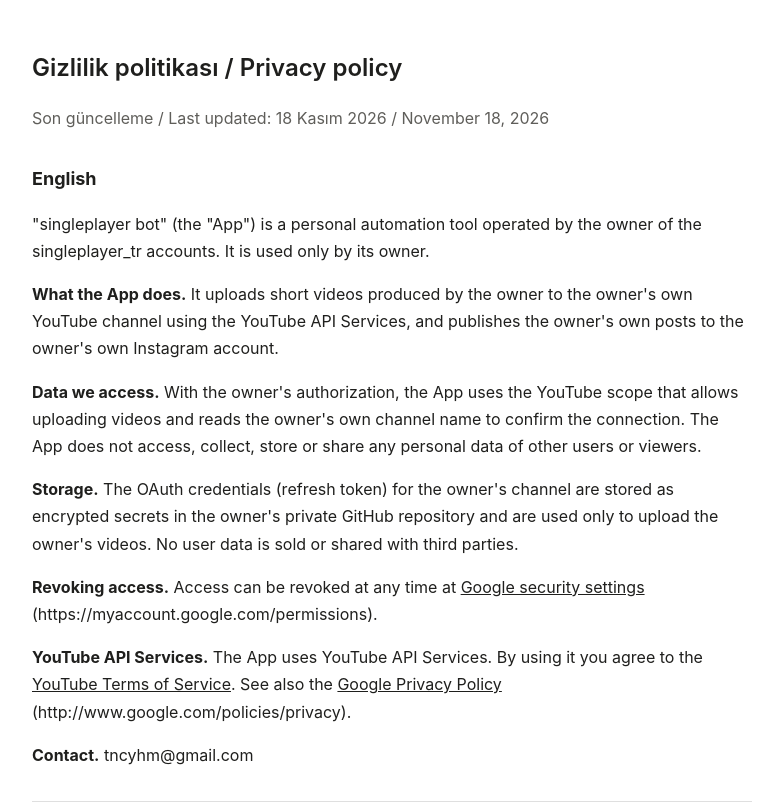
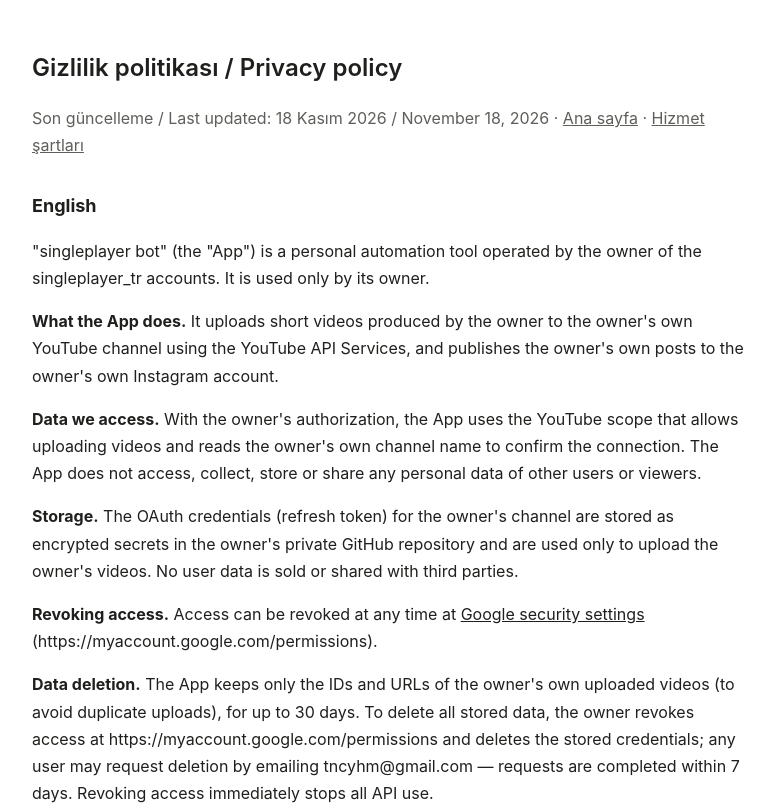
Before and after one commit to hamamcioglutuncay-hub/singleplayer-medya, a plain HTML site: page gizlilik.html in a window 1280 px wide. Shown: the top 810 px of the page, without its empty margins (248-1031 px from the left). Drawn offline with Linux system fonts and the light colour scheme.

Commit message:
Sayfa: gizlilik.html

```diff
--- a/gizlilik.html
+++ b/gizlilik.html
@@ -1,6 +1,6 @@
 <!doctype html><html lang="tr"><head><meta charset="utf-8"><meta name="viewport" content="width=device-width,initial-scale=1"><title>Gizlilik politikası</title><style>:root{color-scheme:light dark;--bg:#fff;--fg:#1f1f1d;--mu:#5f5e5a}@media(prefers-color-scheme:dark){:root{--bg:#141413;--fg:#ecebe6;--mu:#a8a69e}}body{background:var(--bg);color:var(--fg);font:16px/1.7 -apple-system,system-ui,sans-serif;max-width:720px;margin:0 auto;padding:32px 16px}h1{font-size:24px;font-weight:600}h2{font-size:18px;margin-top:32px}small,.mu{color:var(--mu)}a{color:inherit}hr{border:0;border-top:1px solid #8884;margin:32px 0}</style></head><body>
 <h1>Gizlilik politikası / Privacy policy</h1>
-<p class="mu">Son güncelleme / Last updated: 18 Kasım 2026 / November 18, 2026</p>
+<p class="mu">Son güncelleme / Last updated: 18 Kasım 2026 / November 18, 2026 · <a href="index.html">Ana sayfa</a> · <a href="sartlar.html">Hizmet şartları</a></p>
 
 <h2 lang="en">English</h2>
 <p>"singleplayer bot" (the "App") is a personal automation tool operated by the owner of the singleplayer_tr accounts. It is used only by its owner.</p>
@@ -9,6 +9,7 @@
 The App does not access, collect, store or share any personal data of other users or viewers.</p>
 <p><strong>Storage.</strong> The OAuth credentials (refresh token) for the owner's channel are stored as encrypted secrets in the owner's private GitHub repository and are used only to upload the owner's videos. No user data is sold or shared with third parties.</p>
 <p><strong>Revoking access.</strong> Access can be revoked at any time at <a href="https://myaccount.google.com/permissions">Google security settings</a> (https://myaccount.google.com/permissions).</p>
+<p><strong>Data deletion.</strong> The App keeps only the IDs and URLs of the owner's own uploaded videos (to avoid duplicate uploads), for up to 30 days. To delete all stored data, the owner revokes access at https://myaccount.google.com/permissions and deletes the stored credentials; any user may request deletion by emailing tncyhm@gmail.com — requests are completed within 7 days. Revoking access immediately stops all API use.</p>
 <p><strong>YouTube API Services.</strong> The App uses YouTube API Services. By using it you agree to the <a href="https://www.youtube.com/t/terms">YouTube Terms of Service</a>.
 See also the <a href="https://policies.google.com/privacy">Google Privacy Policy</a> (http://www.google.com/policies/privacy).</p>
 <p><strong>Contact.</strong> tncyhm@gmail.com</p>
@@ -21,6 +22,7 @@ See also the <a href="https://policies.google.com/privacy">Google Privacy Policy
 Başka kullanıcıların ya da izleyicilerin kişisel verilerine erişmez, bunları toplamaz, saklamaz, paylaşmaz.</p>
 <p><strong>Saklama.</strong> Kanala erişim anahtarı, sahibin gizli GitHub deposunda şifreli olarak saklanır ve yalnızca sahibin videolarını yüklemek için kullanılır. Veri satılmaz, üçüncü taraflarla paylaşılmaz.</p>
 <p><strong>İzni geri alma.</strong> <a href="https://myaccount.google.com/permissions">Google güvenlik ayarlarından</a> istediğiniz zaman kaldırılabilir.</p>
+<p><strong>Veri silme.</strong> Uygulama yalnızca sahibin kendi yüklediği videoların kimlik ve adreslerini (tekrar yüklemeyi önlemek için) en fazla 30 gün saklar. Tüm veriler, Google izni kaldırılıp saklanan anahtar silinerek yok edilir; silme talepleri tncyhm@gmail.com adresine yapılabilir ve 7 gün içinde tamamlanır.</p>
 <p><strong>YouTube API Hizmetleri.</strong> Uygulama YouTube API Hizmetlerini kullanır; <a href="https://www.youtube.com/t/terms">YouTube Hizmet Şartları</a> ve <a href="https://policies.google.com/privacy">Google Gizlilik Politikası</a> geçerlidir.</p>
 <p><strong>İletişim.</strong> tncyhm@gmail.com</p>
 </body></html>
```
